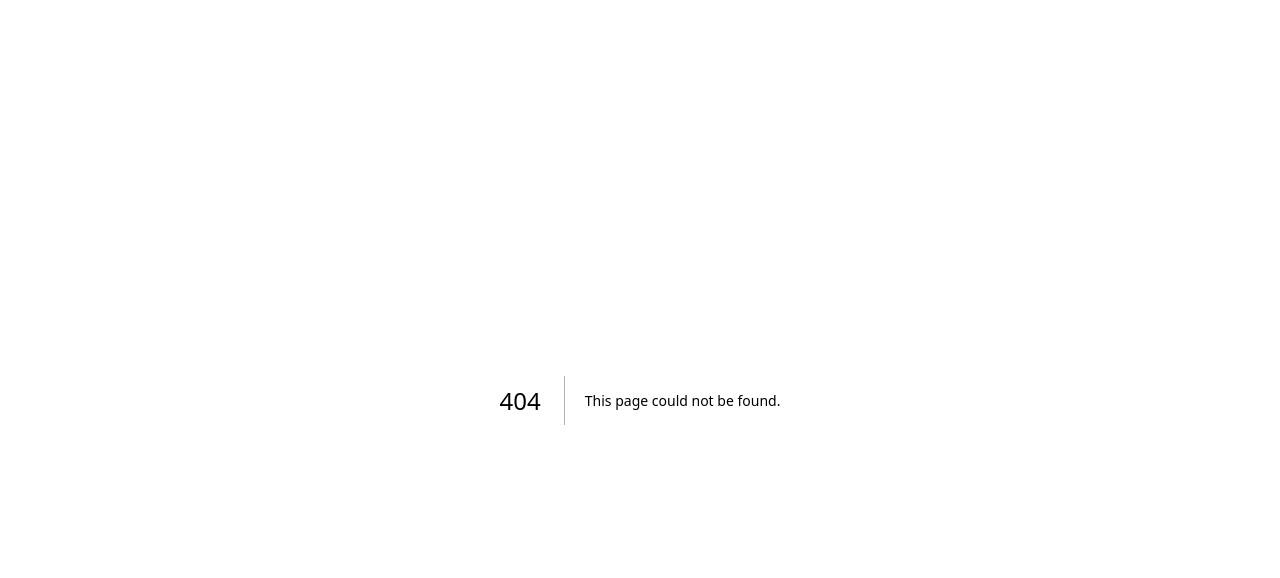
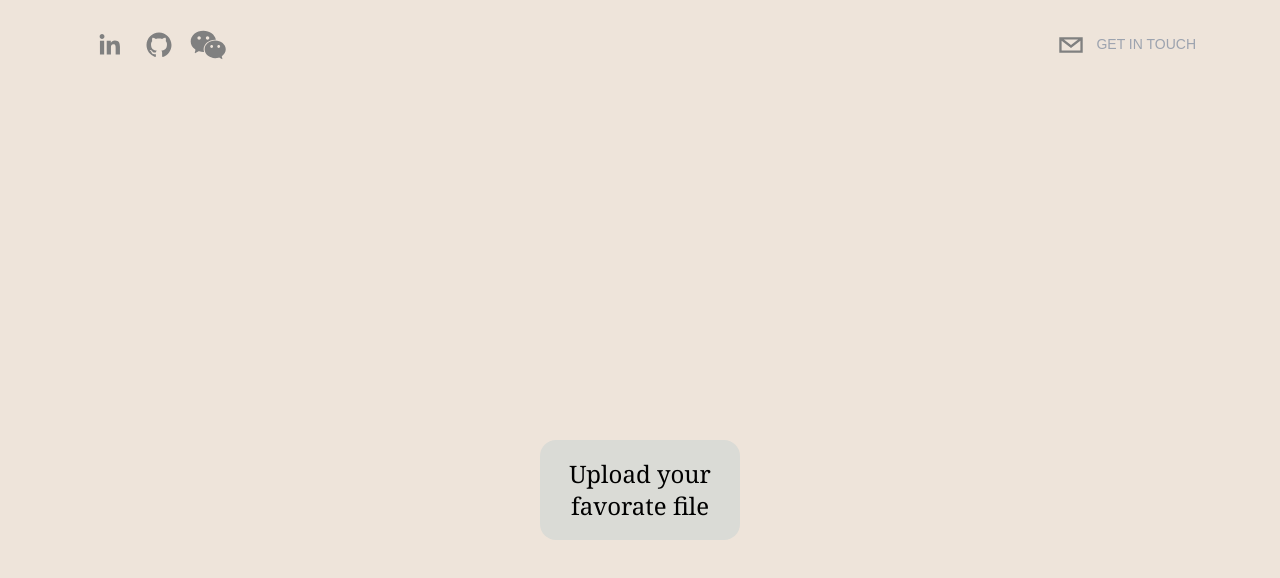
Before and after one commit to Charlesq666/youlin.github.io, a Next.js app in the folder portfolio/: page /upload in a window 1280 px wide. Before the commit this address had no page. Shown: the top 578 px of the page. Built offline with nearby package versions, Linux system fonts and the light colour scheme.

Commit message:
feat: upload page

```diff
--- a/portfolio/pages/secret.tsx
+++ b/portfolio/pages/secret.tsx
@@ -23,18 +23,13 @@ const Secret = (props: Props) => {
     <Layout>
       <div className="component-basic">
         {files && files.map((file: FileType, index: number) => (
-            <motion.a
+            <a
               key={index}
-              className="text-black rounded-2xl text-2xl bg-secondary-100 h-[100px] w-[200px] flex items-center justify-center"
-              whileHover={{
-                scale: 1.1,
-                transition: { duration: 0.5 },
-              }}
-              whileTap={{ scale: 0.95 }}
+              className="basic-button"
               href={file.url}
             >
               {file.name}
-            </motion.a>
+            </a>
           ))
         }
       </div>
--- /dev/null
+++ b/portfolio/pages/upload.tsx
@@ -0,0 +1,21 @@
+import Layout from "@/components/Layout";
+import { motion } from "framer-motion";
+import React from "react";
+
+type Props = {};
+
+const upload = (props: Props) => {
+  return (
+    <Layout>
+      <div className="component-basic">
+        <button
+          className="basic-button"
+        >
+          Upload your favorate file
+        </button>
+      </div>
+    </Layout>
+  );
+};
+
+export default upload;
--- a/portfolio/styles/globals.css
+++ b/portfolio/styles/globals.css
@@ -29,4 +29,8 @@ body {
   .scrollbar-basic {
     @apply scrollbar-track-gray-400/20 scrollbar-thumb-primary/80 scrollbar-thin
   }
+
+  .basic-button {
+    @apply text-black rounded-2xl text-2xl bg-secondary-100 h-[100px] w-[200px] flex items-center justify-center font-serif transition-all hover:scale-105 duration-150 active:scale-95 ease-in-out
+  }
 }
```
